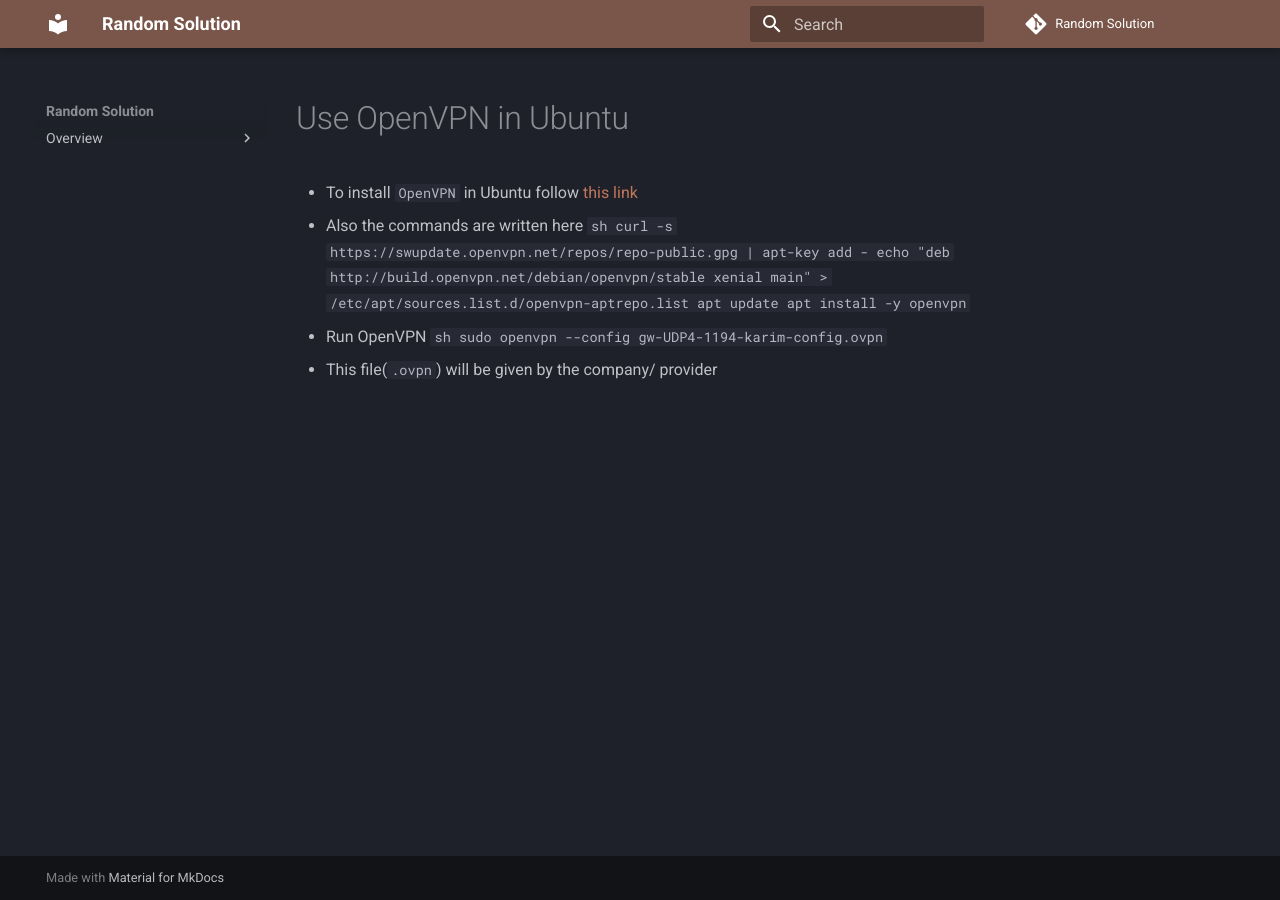
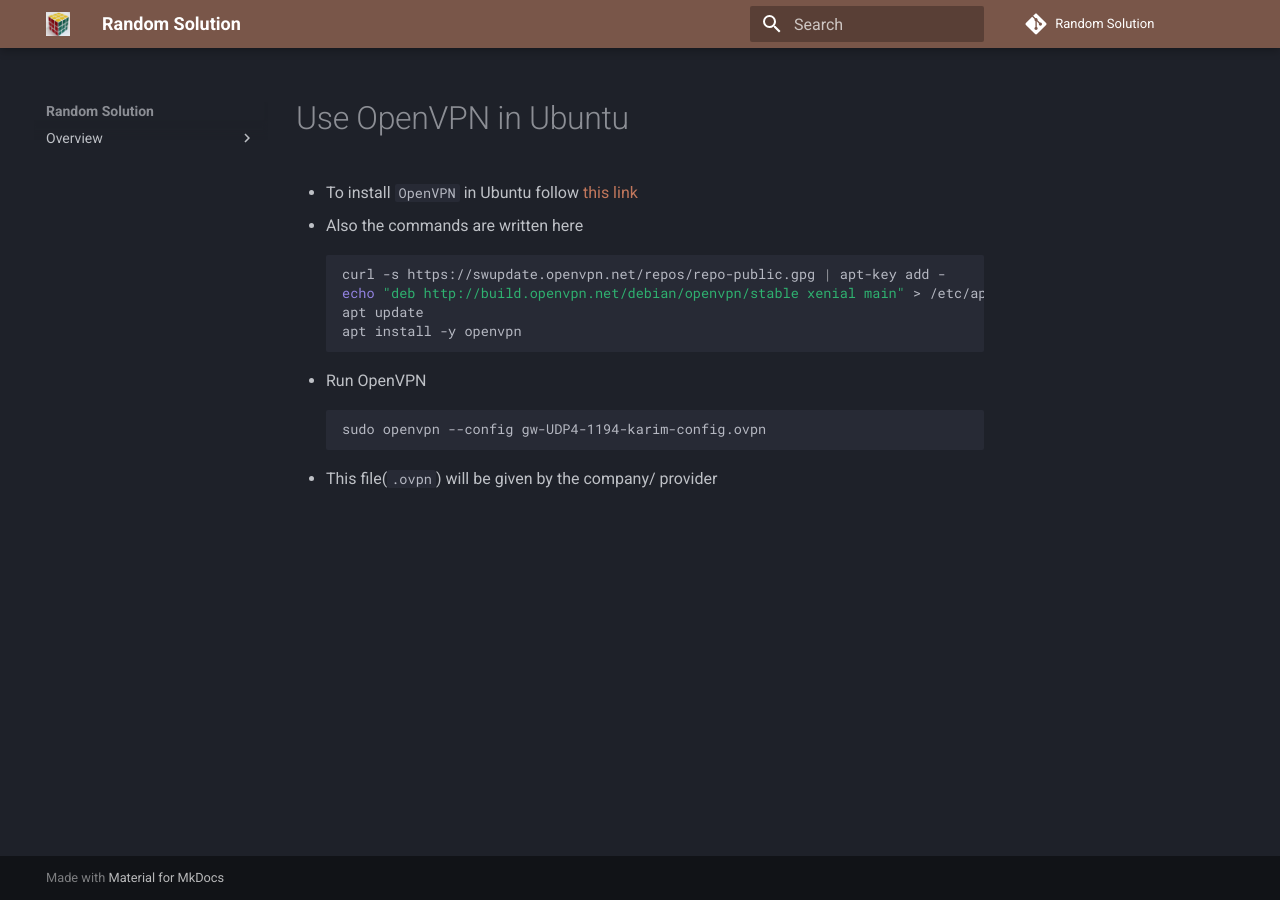
Before and after one commit to atifkarim/random_solution, an MkDocs documentation site: the page built from docs/openvpn_ubuntu.md, in a window 1280 px wide. Built offline with MkDocs 1.6.1 and Material for MkDocs 9.7.7, drawn with Linux system fonts in a browser that asks for light colours; comment, search, counter and statistics services are not loaded.

Commit message:
config file and logo is added

```diff
--- a/mkdocs.yml
+++ b/mkdocs.yml
@@ -4,12 +4,34 @@ nav:
     - Overview:
         - 'Topics': index.md
 
-
 theme:
     name: material
+    favicon: 'images/site_logo.png'
+    logo: 'images/site_logo.png'
     palette:
         scheme: slate
         primary: brown
 
 repo_name: 'Random Solution'
 repo_url: 'https://github.com/atifkarim/random_solution'
+
+markdown_extensions:
+  - pymdownx.arithmatex
+  - pymdownx.betterem:
+      smart_enable: all
+  - pymdownx.caret
+  - pymdownx.critic
+  - pymdownx.details
+  - pymdownx.inlinehilite
+  - pymdownx.magiclink
+  - pymdownx.mark
+  - pymdownx.smartsymbols
+  - pymdownx.superfences:
+      custom_fences:
+        - name: mermaid
+          class: mermaid
+          format: !!python/name:pymdownx.superfences.fence_code_format
+  - pymdownx.tasklist:
+      custom_checkbox: true
+  - pymdownx.tilde
+  - admonition
```
Also changed, not shown: docs/images/site_logo.jpg (added), docs/images/site_logo.png (added).
